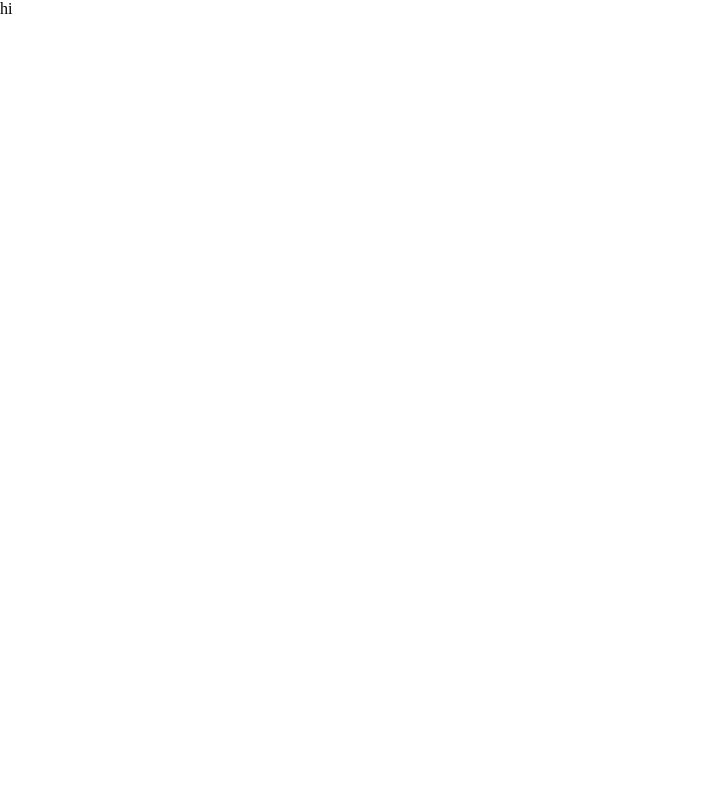
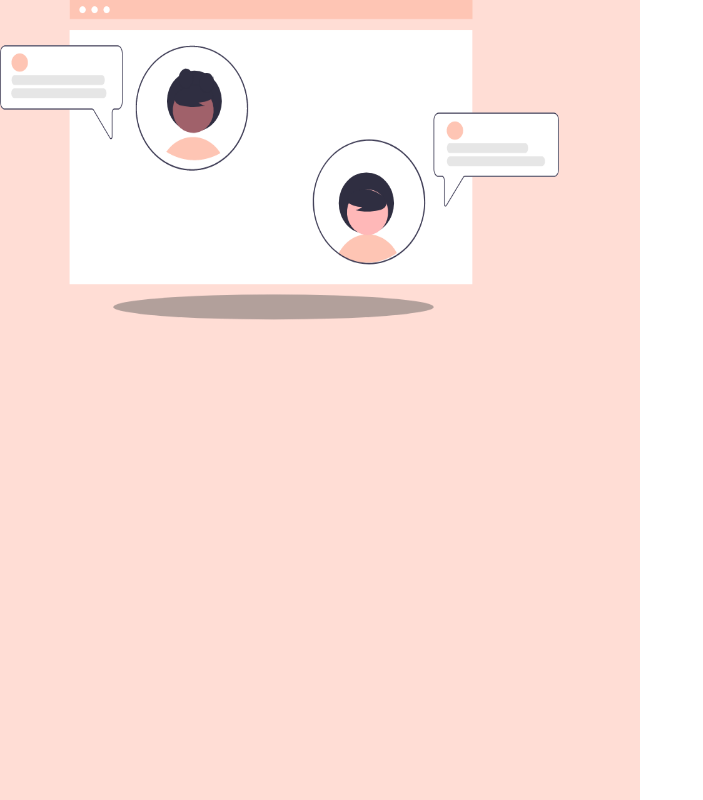
Before and after one commit to TikiTaka-DSM/TikiTaka-Front, a React app: page / in a window 1280 px wide. Shown: the whole page, without its empty margins (0-703 px from the left). Built offline with nearby package versions, Linux system fonts and the light colour scheme.

Commit message:
[add] login component

```diff
--- a/src/App.js
+++ b/src/App.js
@@ -1,7 +1,12 @@
 import React from "react";
+import Login from "./components/User/Login";
 
 function App() {
-  return <div>hi</div>;
+  return (
+    <>
+      <Login />
+    </>
+  );
 }
 
 export default App;
--- a/src/components/User/Login.js
+++ b/src/components/User/Login.js
@@ -1,6 +1,17 @@
 import React from "react";
+import * as S from "../../assets/style/User/UserStyle";
+import { chat } from "../../assets/img";
 
 const Login = () => {
-  return <div>Login</div>;
+  return (
+    <>
+      <S.LeftContainer>
+        <S.IconBox>
+          <S.LeftIcon src={chat}></S.LeftIcon>
+        </S.IconBox>
+      </S.LeftContainer>
+      <S.LoginContainer></S.LoginContainer>
+    </>
+  );
 };
 export default Login;
```
Also changed, not shown: src/components/Chat/Main.js (added).
